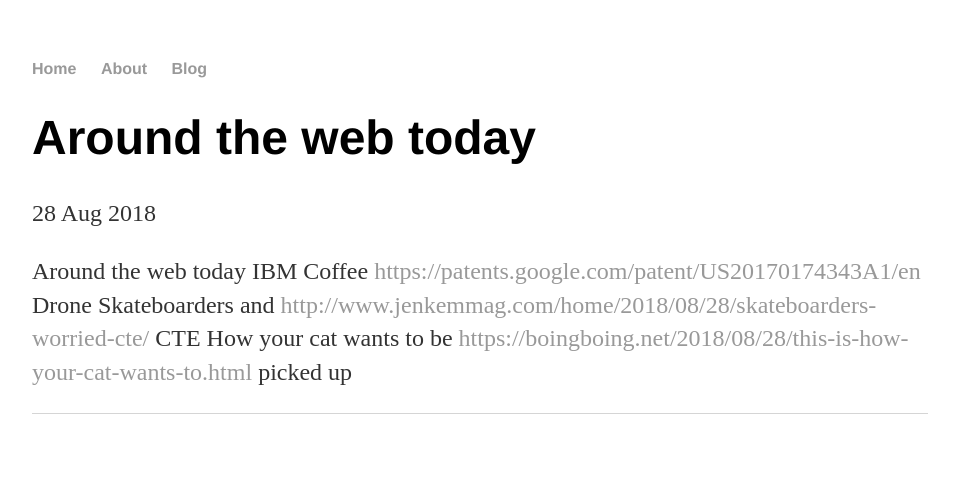
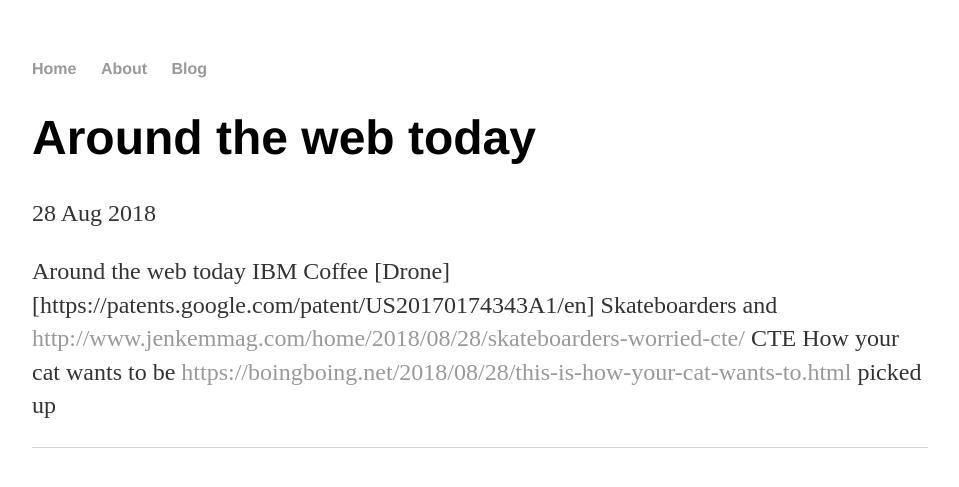
Before and after one commit to jimshreds/jimshreds.github.io, a Jekyll site: the page built from _posts/2018-08-28-things.md, in a window 1280 px wide. Shown: the top 487 px of the page, without its empty margins (160-1119 px from the left). Built offline with Jekyll 4.4.1, drawn with Linux system fonts in a browser that asks for light colours.

```diff
--- a/_posts/2018-08-28-things.md
+++ b/_posts/2018-08-28-things.md
@@ -5,6 +5,6 @@ date: 2018-08-28
 ---
 
 Around the web today
-IBM Coffee <https://patents.google.com/patent/US20170174343A1/en> Drone
+IBM Coffee [Drone][https://patents.google.com/patent/US20170174343A1/en]
 Skateboarders and <http://www.jenkemmag.com/home/2018/08/28/skateboarders-worried-cte/> CTE
 How your cat wants to be <https://boingboing.net/2018/08/28/this-is-how-your-cat-wants-to.html> picked up
```
